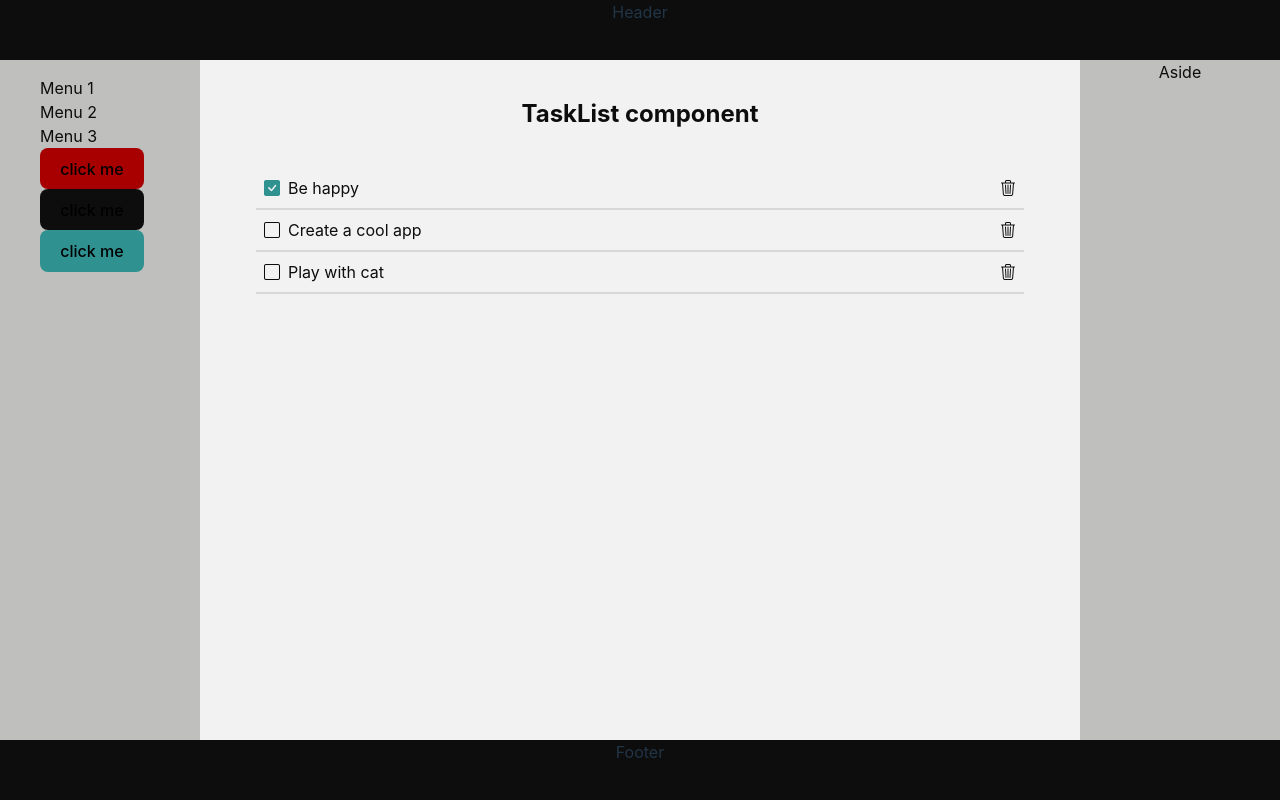
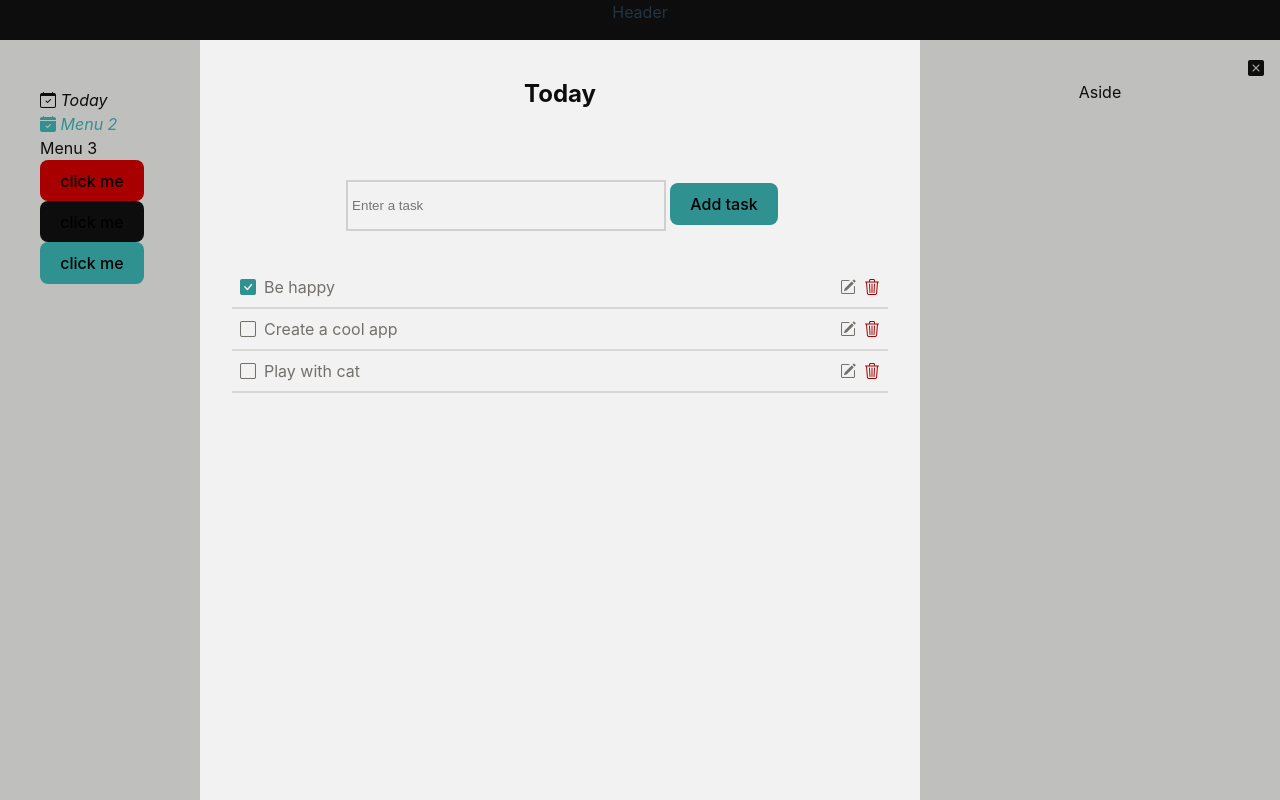
Before and after one commit to a-sortan/the-list, a React (Vite) app: page / in a window 1280 px wide. Built offline with nearby package versions, Linux system fonts and the light colour scheme.

Commit message:
feat(core): add AddTask component and close button to Aside

```diff
--- a/src/App.css
+++ b/src/App.css
@@ -6,13 +6,14 @@ ul {
   display: flex;
   flex-direction: column;
   min-height: 100vh;
+  min-width: 576px;
   width: 100vw;
   text-align: center;
 }
 
 .header{
   width: 100%;
-  height: 60px;
+  height: 40px;
   background: #0D0D0D;
   /* background-color: #73706C; */
 }
@@ -23,6 +24,7 @@ ul {
 }
 
 .content {
+  min-width: 576px;
   flex: 1 0 0;
   background: #F2F2F2;
   padding: 1rem;
@@ -36,20 +38,32 @@ ul {
   /* order: -1; */
   /* background: #73706C; */
   margin: 0;
+  padding: 32px 0;
   background: #BFBFBD;
   color:#0D0D0D;
 }
 
 .aside{
-  width: 200px;
+  width: 360px;
+  padding: 16px;
   /* background: #73706C; */
   background: #BFBFBD;
   color:#0D0D0D;
+  display: flex;
+  flex-direction: column;
+}
+
+.close-aside {
+  align-self: flex-end;
+}
+
+.hide {
+  display: none;
 }
 
 .footer{
   width: 100%;
-  height: 60px;
+  height: 40px;
   background-color: #0D0D0D;
 }
 
@@ -86,11 +100,32 @@ ul {
   color: #0D0D0D;
 }
 
+.gray-2 {
+  color: #242424;
+}
+
 .gray-2-bck {
   background-color: #242424;
 }
 
-@media (max-width: 700px) {
+.gray-3 {
+  color: #73706C;
+}
+
+.gray-3-bck {
+  background-color: #73706C;
+}
+
+@media (max-width: 1200px) {
+  /* .nav{
+    width: 40px;
+  } */
+  .aside{
+    width: 280px;
+  }
+}
+
+@media (max-width: 992px) {
   .holygrail-body{
      flex-direction: column;
 
--- a/src/App.tsx
+++ b/src/App.tsx
@@ -1,8 +1,17 @@
 import TaskListComponent from './components/TaskListComponent';
+// import EditTaskComponent from './components/EditTaskComponent';
 import './App.css';
+import { useState } from 'react';
 
 function App() {
+  const [asideVisible, setAsideVisible] = useState(true);
+  function showAside() {
+    setAsideVisible(true);
+  }
 
+  const hideAside = () => {
+    setAsideVisible(false);
+  }
   return (
     <>
       <div className='app'>
@@ -10,8 +19,8 @@ function App() {
         <div className="holygrail-body">
           <div  className="nav">
             <ul>
-              <li>Menu 1</li>
-              <li>Menu 2</li>
+              <li><i className="bi bi-calendar-check"> Today</i> </li>
+              <li><i className="bi bi-calendar-check-fill secondary"> Menu 2</i></li>
               <li>Menu 3</li>
               <button className='red-bck'> click me</button>
               <button className='primary-bck'> click me</button>
@@ -19,13 +28,19 @@ function App() {
             </ul>
           </div>
           <div className="content">
-            <TaskListComponent />
+            <TaskListComponent showAside={showAside} />
           </div>
-
-
-          <div className="aside">Aside</div>
+          <div className={asideVisible ? "aside" : "hide"}>
+            <i className="bi bi-x-square-fill close-aside" onClick={() => {
+              hideAside();
+            }}></i>
+            Aside
+            {/* <EditTaskComponent
+              task={{id: 0, text:'Be happy', done: false}}
+            /> */}
+          </div>
         </div>
-        <footer className="footer">Footer</footer>
+        {/* <footer className="footer">Footer</footer> */}
       </div>
     </>
   )
--- /dev/null
+++ b/src/components/AddTaskComponent.css
@@ -0,0 +1,11 @@
+.task-text {
+  background-color: transparent;
+  /* border: 0; */
+  /* border-bottom: 2px solid #D8D9D7; */
+  border: 2px solid #d0d0d0;
+  color: #73706C;
+  max-width: 600px;
+  width: 320px;
+  padding: 16px 4px;
+  margin: 4px;
+}
--- /dev/null
+++ b/src/components/AddTaskComponent.tsx
@@ -0,0 +1,41 @@
+import { useState } from "react"
+import './AddTaskComponent.css'
+
+interface AddTaskComponentProps {
+  onAddTask: any
+}
+
+export default function AddTaskComponent({onAddTask}:AddTaskComponentProps) {
+  const [text, setText] = useState('');
+  return (
+    <div className="add-task-container">
+      <input
+        className="task-text"
+        placeholder="Enter a task"
+        type="text"
+        value={text}
+        onChange={(e) => {
+          setText(e.target.value);
+        }}
+        onKeyUp={(e) => {
+          if(e.key === 'Enter'){
+            if(text.length>0) {
+              onAddTask(text);
+              setText('');
+            }
+          }
+        }}
+      />
+      <button
+        className="secondary-bck"
+        onClick={() => {
+        console.log(text);
+        if(text.length>0) {
+          onAddTask(text);
+          setText('');
+        }
+
+      }}>Add task</button>
+    </div>
+  )
+}
--- a/src/components/TaskComponent.css
+++ b/src/components/TaskComponent.css
@@ -0,0 +1,7 @@
+.task-control i {
+  margin: 0 4px;
+}
+
+.task-control i:last-child {
+  margin-right: 0;
+}
--- a/src/components/TaskComponent.tsx
+++ b/src/components/TaskComponent.tsx
@@ -4,16 +4,16 @@ import './TaskComponent.css'
 interface TaskComponentProps {
   task: Task,
   onChangeTask: any,
-  onDeleteTask: any
+  onDeleteTask: any,
+  showAside: any
 }
 
-export default function TaskComponent({task, onChangeTask, onDeleteTask}:TaskComponentProps) {
-  let checkStyle = task.done ? "bi bi-check-square-fill secondary" : "bi bi-square gray-1"
+export default function TaskComponent({task, onChangeTask, onDeleteTask, showAside}:TaskComponentProps) {
   return (
     <>
     <span className="task-label">
       <i
-        className={checkStyle}
+        className={task.done ? "bi bi-check-square-fill secondary" : "bi bi-square"}
         onClick={() =>
           {
             const tsk:Task = {
@@ -31,11 +31,23 @@ export default function TaskComponent({task, onChangeTask, onDeleteTask}:TaskCom
       ></i>
         {task.text}
       </span>
-      <i className="bi bi-trash3 gray-1" onClick={() => {
-        console.log("delete", task)
-        onDeleteTask(task.id);
-        }}>
-      </i>
+      <span className="task-control">
+        <i
+          className="bi bi-pencil-square"
+          onClick={() => {
+            console.log('edit', task);
+            console.log(showAside)
+            showAside();
+            }}
+        ></i>
+        <i
+          className="bi bi-trash3 red"
+          onClick={() => {
+            onDeleteTask(task.id);
+          }}>
+        </i>
+      </span>
+
     </>
   )
 }
--- a/src/components/TaskListComponent.css
+++ b/src/components/TaskListComponent.css
@@ -4,21 +4,30 @@
   margin: auto;
 }
 
+.task-list-container h2 {
+  margin-bottom: 4rem;
+}
+
 .task-list {
   /* background-color: blueviolet; */
-  /* text-align: left; */
   /* list-style: none; */
   padding: 1rem;
+  text-align: left;
+  /* margin-top: 4rem; */
 }
 
 .task {
   display: flex;
-  /* flex-direction: column; */
   justify-content: space-between;
   padding: 8px;
   border-bottom: 2px solid #D8D9D7;
 }
 
+.task-label {
+  width: 90%;
+}
+
 .task-label i {
   margin-right: 8px;
+
 }
--- a/src/components/TaskListComponent.tsx
+++ b/src/components/TaskListComponent.tsx
@@ -3,6 +3,7 @@ import type { Task } from "../types/Tasktype";
 import { useState } from "react";
 
 import './TaskListComponent.css'
+import AddTaskComponent from "./AddTaskComponent";
 
 let nextId = 3;
 const initialTasks = [
@@ -11,7 +12,11 @@ const initialTasks = [
   {id: 2, text: 'Play with cat', done: false},
 ];
 
-export default function TaskListComponent() {
+interface TaskListComponentProps {
+  showAside: any
+}
+
+export default function TaskListComponent({showAside}:TaskListComponentProps) {
 
   function handleChangeTask(task: Task) {
     setTasks(
@@ -26,21 +31,32 @@ export default function TaskListComponent() {
   }
 
   function handleDeleteTask(taskId: number) {
-    console.log("handleDeleteTask")
     setTasks(tasks.filter(item => item.id !== taskId));
   }
 
+  function handleAddTask(text: string) {
+    setTasks([
+      ...tasks,
+      {
+        id: nextId++,
+        text: text,
+        done: false
+      }
+    ])
+  }
   const [tasks, setTasks] = useState<Task[]>(initialTasks);
   return (
     <div className="task-list-container">
-      <h2>TaskList component</h2>
+      <h2>Today</h2>
+      <AddTaskComponent onAddTask={handleAddTask}/>
       <ul className="task-list">
         {tasks.map(item =>
-          <li className="task" id={"tsk-"+item.id} key={item.id}>
+          <li className="task gray-3" id={"tsk-"+item.id} key={item.id}>
             <TaskComponent
               task={item}
               onChangeTask={handleChangeTask}
               onDeleteTask={handleDeleteTask}
+              showAside={showAside}
             />
           </li>)
         }
```
Also changed, not shown: 1 other file (tests, documents, lock files or other folders).
